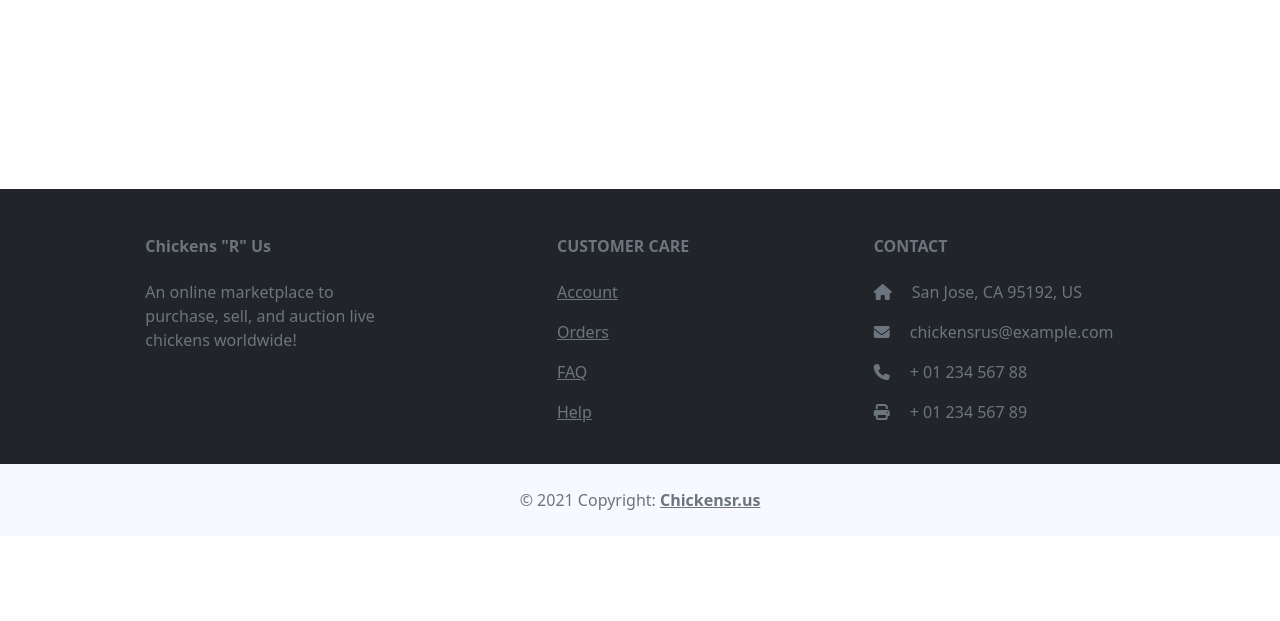
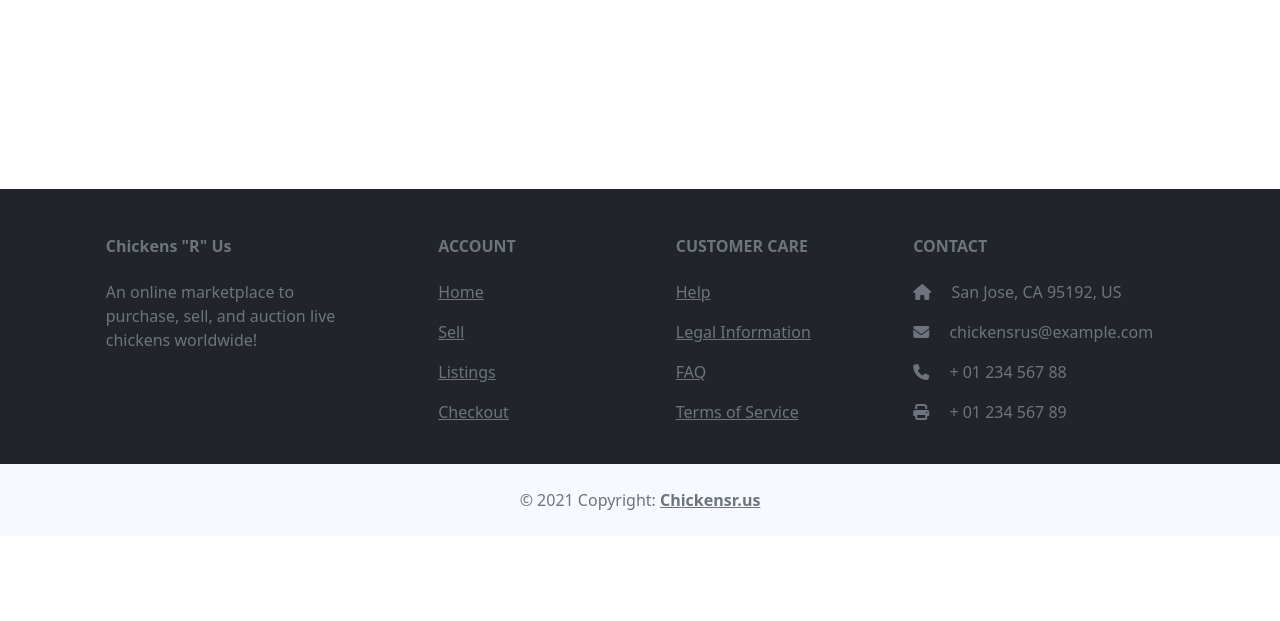
Before and after one commit to alexanderjshapiro/chickensrus, a Flask app: page /account in a window 1280 px wide. Shown: the part 264-885 px from the top of the page. Run offline with Flask 2, Linux system fonts and the light colour scheme; the visitor is signed in with stand-in values (Sample User, id 1); some libraries are stand-ins or nearby versions.

Commit message:
Account grid added to footer

```diff
--- a/app/templates/base.html
+++ b/app/templates/base.html
@@ -138,19 +138,40 @@
         <div class="col-md-3 col-lg-2 col-xl-2 mx-auto mb-4">
           <!-- Links -->
           <h6 class="text-uppercase fw-bold mb-4">
+            Account
+          </h6>
+          <p>
+            <a href="#!" class="text-reset">Home</a>
+          </p>
+          <p>
+            <a href="#!" class="text-reset">Sell</a>
+          </p>
+          <p>
+            <a href="#!" class="text-reset">Listings</a>
+          </p>
+          <p>
+            <a href="#!" class="text-reset">Checkout</a>
+          </p>
+        </div>
+        <!-- Grid column -->
+
+        <!-- Grid column -->
+        <div class="col-md-3 col-lg-2 col-xl-2 mx-auto mb-4">
+          <!-- Links -->
+          <h6 class="text-uppercase fw-bold mb-4">
             Customer Care
           </h6>
           <p>
-            <a href="#!" class="text-reset">Account</a>
+            <a href="#!" class="text-reset">Help</a>
           </p>
           <p>
-            <a href="#!" class="text-reset">Orders</a>
+            <a href="#!" class="text-reset">Legal Information</a>
           </p>
           <p>
             <a href="#!" class="text-reset">FAQ</a>
           </p>
           <p>
-            <a href="#!" class="text-reset">Help</a>
+            <a href="#!" class="text-reset">Terms of Service</a>
           </p>
         </div>
         <!-- Grid column -->
```
